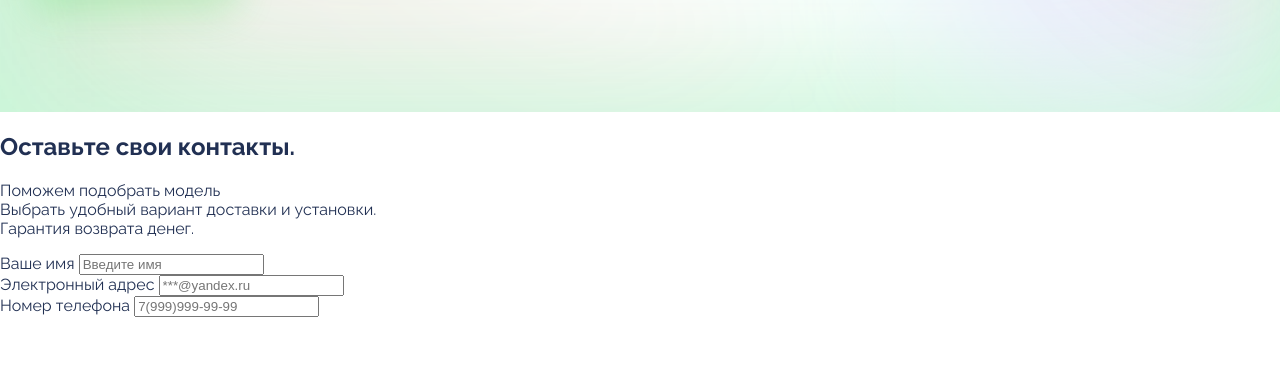
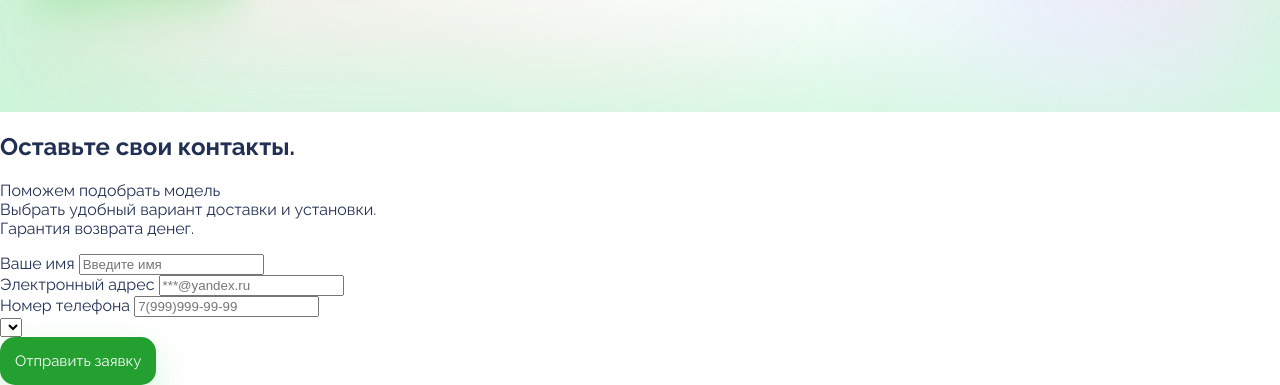
Before and after one commit to Freyanord/green-corp-landing, a plain HTML site: page index.html in a window 1280 px wide. Shown: the part 709-1094 px from the top of the page. Before the commit the page ends 1026 px from the top, so only its background shows below. Drawn offline with Linux system fonts and the light colour scheme.

Commit message:
Correct form

```diff
--- a/index.html
+++ b/index.html
@@ -44,6 +44,12 @@
                     <label for="phone">Номер телефона</label>
                     <input type="text" placeholder="7(999)999-99-99" id="phone">
                 </div>
+                <div class="form__group">
+                    <select>
+
+                    </select>
+                </div>
+                <button class="form__submit" type="submit">Отправить заявку</button>
             </form>
         </div>
     </section>
```
